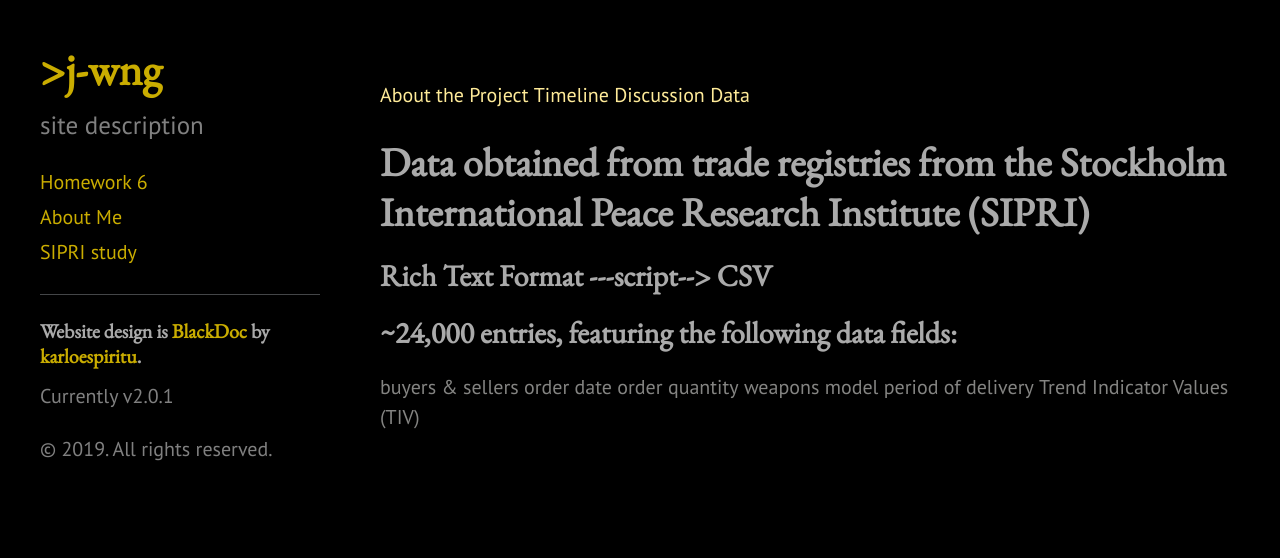
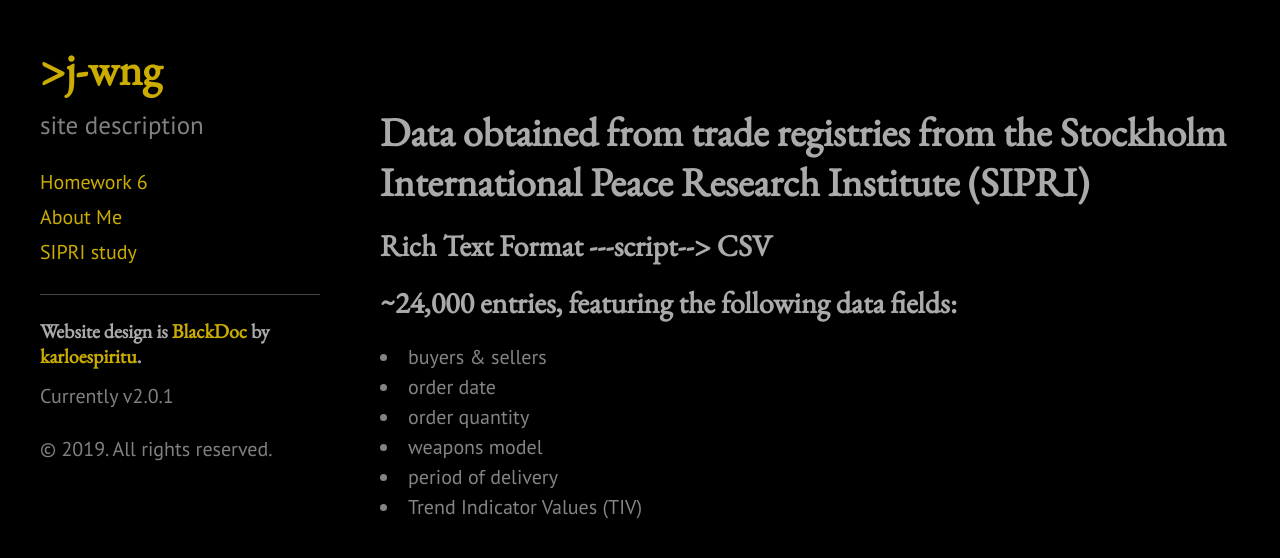
Before and after one commit to j-wng/j-wng.github.io, a Jekyll site: the page built from data.html, in a window 1280 px wide. Shown: the top 558 px of the page. Built offline with Jekyll 4.4.1, drawn with Linux system fonts in a browser that asks for light colours.

Commit message:
Update data.html

```diff
--- a/data.html
+++ b/data.html
@@ -1,29 +1,6 @@
 ---
 layout: default
 ---
-
-<nav>
-<style>
-ul {
-  list-style-type: none;
-  margin: 0;
-  padding: 0;
-}
-li {
-  display: inline;
-}
-</style>
-</head>
-<body>
-
-<ul>
-  <li><a href="#about">About the Project</a></li>
-  <li><a href="timeline.html">Timeline</a></li>
-  <li><a href="#Discussion">Discussion</a></li>
-  <li><a href="data.html">Data</a></li>
-</ul>
-</nav>
-
 
 <head>
 
```
